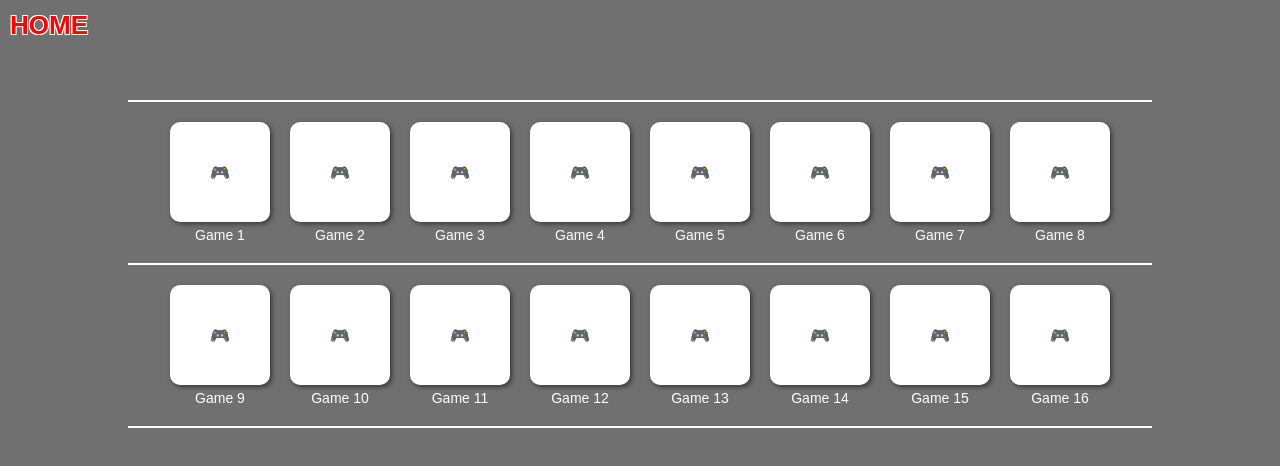
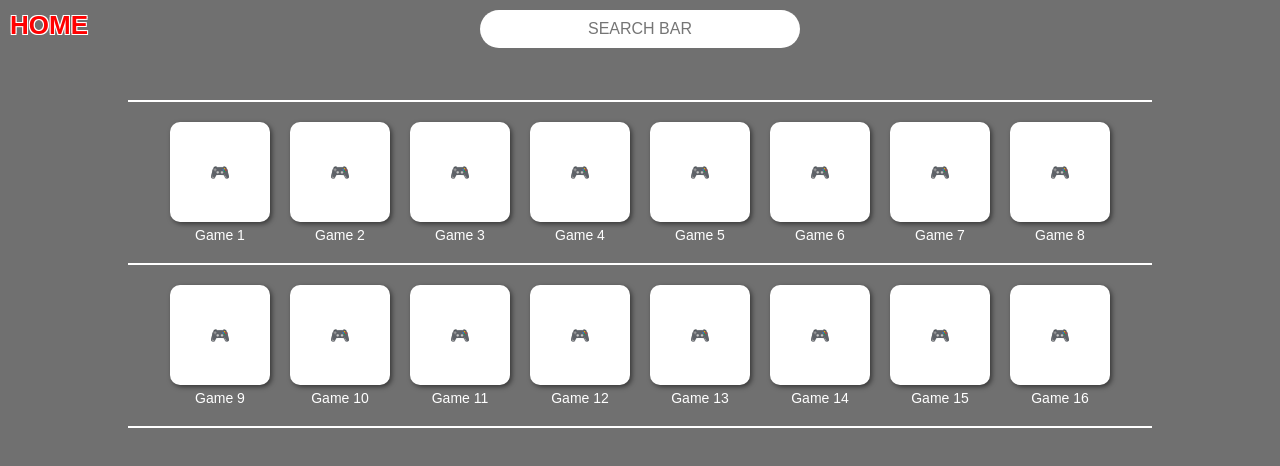
Before and after one commit to ELPRUPTON/ELPRUPTON.GITHUB.IO, a plain HTML site: page index.html in a window 1280 px wide. Drawn offline with Linux system fonts and the light colour scheme.

Commit message:
Update index.html

```diff
--- a/index.html
+++ b/index.html
@@ -20,6 +20,19 @@
             color: red;
             text-decoration: none;
             text-shadow: -1px -1px 0 white, 1px -1px 0 white, -1px 1px 0 white, 1px 1px 0 white;
+        }
+        .search-bar {
+            position: absolute;
+            top: 10px;
+            left: 50%;
+            transform: translateX(-50%);
+            width: 300px;
+            padding: 10px;
+            border-radius: 20px;
+            border: none;
+            outline: none;
+            font-size: 16px;
+            text-align: center;
         }
         .game-container {
             margin-top: 100px;
@@ -61,6 +74,7 @@
 </head>
 <body>
     <a href="https://elprupton.github.io/" class="home-link">HOME</a>
+    <input type="text" class="search-bar" placeholder="SEARCH BAR">
     <div class="game-container">
         <div class="divider"></div>
         <div class="game-row">
```
